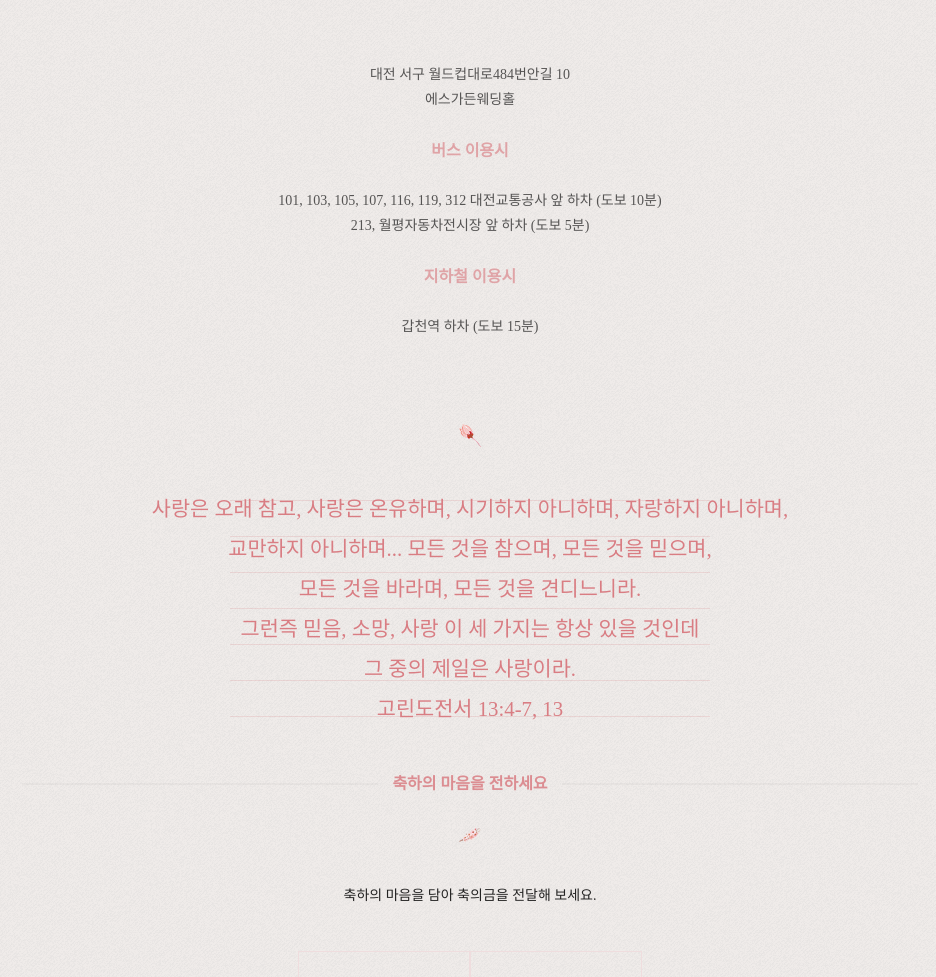
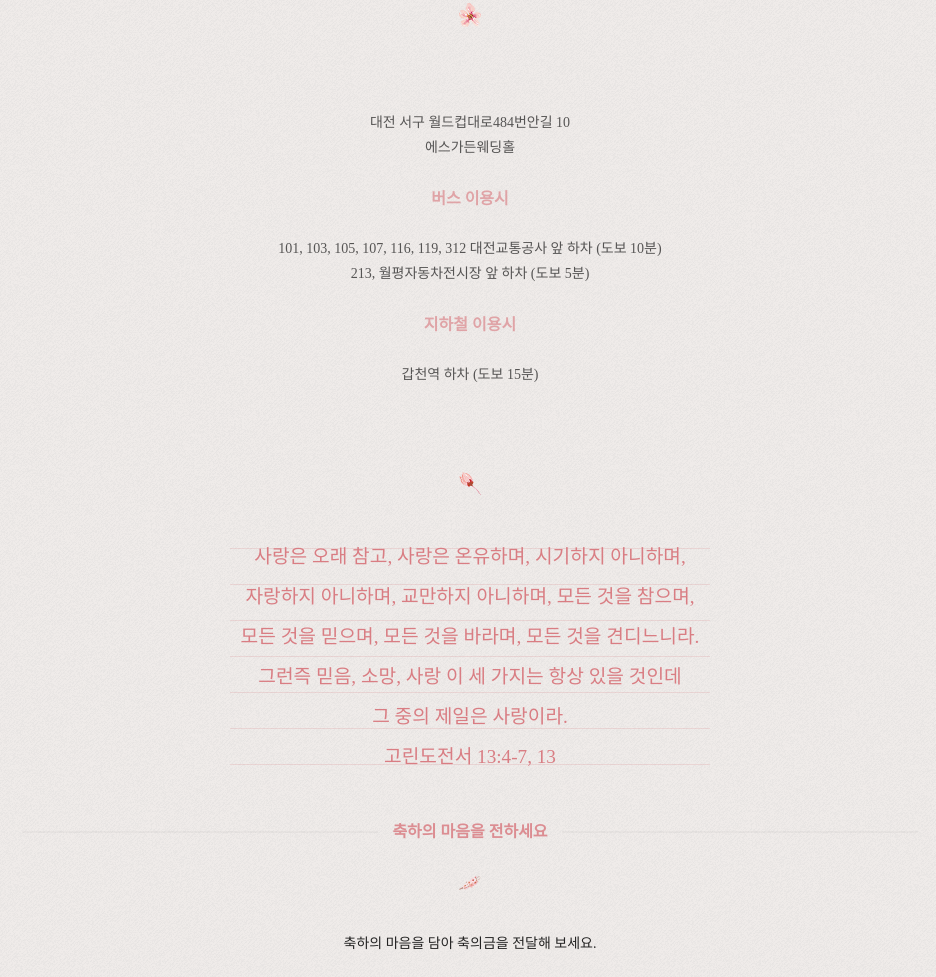
Before and after one commit to baekseungho/mobile-invitation, a Gatsby site: page / in a window 1280 px wide. Shown: the part 2230-3207 px from the top of the page, without its empty margins (170-1106 px from the left). Built offline with nearby package versions, Linux system fonts and the light colour scheme; Gatsby itself is replaced by a stand-in of ours; a web font is replaced by a local one.

Commit message:
25.07.22 수정

```diff
--- a/src/components/gallery.jsx
+++ b/src/components/gallery.jsx
@@ -17,7 +17,7 @@ import GalleryPhoto11 from "../assets/Photo11.jpg";
 
 const Wrapper = styled.div`
     padding-top: 42px;
-    width: 70%;
+    width: 90%;
     margin: 0 auto;
 `;
 
--- a/src/components/quote.jsx
+++ b/src/components/quote.jsx
@@ -16,7 +16,7 @@ const Wrapper = styled.div`
 const Content = styled.span`
     display: block;
     margin: 0 auto;
-    font-size: 1.3rem;
+    font-size: 1.2rem;
     font-family: "mom_to_daughter";
     text-align: center;
     color: var(--title-color);
@@ -39,11 +39,11 @@ const Quote = () => {
         <Wrapper>
             <Image src={Flower} data-aos="fade-up" />
             <Content data-aos="fade-up">
-                사랑은 오래 참고, 사랑은 온유하며, 시기하지 아니하며, 자랑하지 아니하며,
+                사랑은 오래 참고, 사랑은 온유하며, 시기하지 아니하며,
                 <br />
-                교만하지 아니하며... 모든 것을 참으며, 모든 것을 믿으며,
+                자랑하지 아니하며, 교만하지 아니하며, 모든 것을 참으며,
                 <br />
-                모든 것을 바라며, 모든 것을 견디느니라.
+                모든 것을 믿으며, 모든 것을 바라며, 모든 것을 견디느니라.
                 <br />
                 그런즉 믿음, 소망, 사랑 이 세 가지는 항상 있을 것인데
                 <br />
```
Also changed, not shown: package.json (indentation only).
